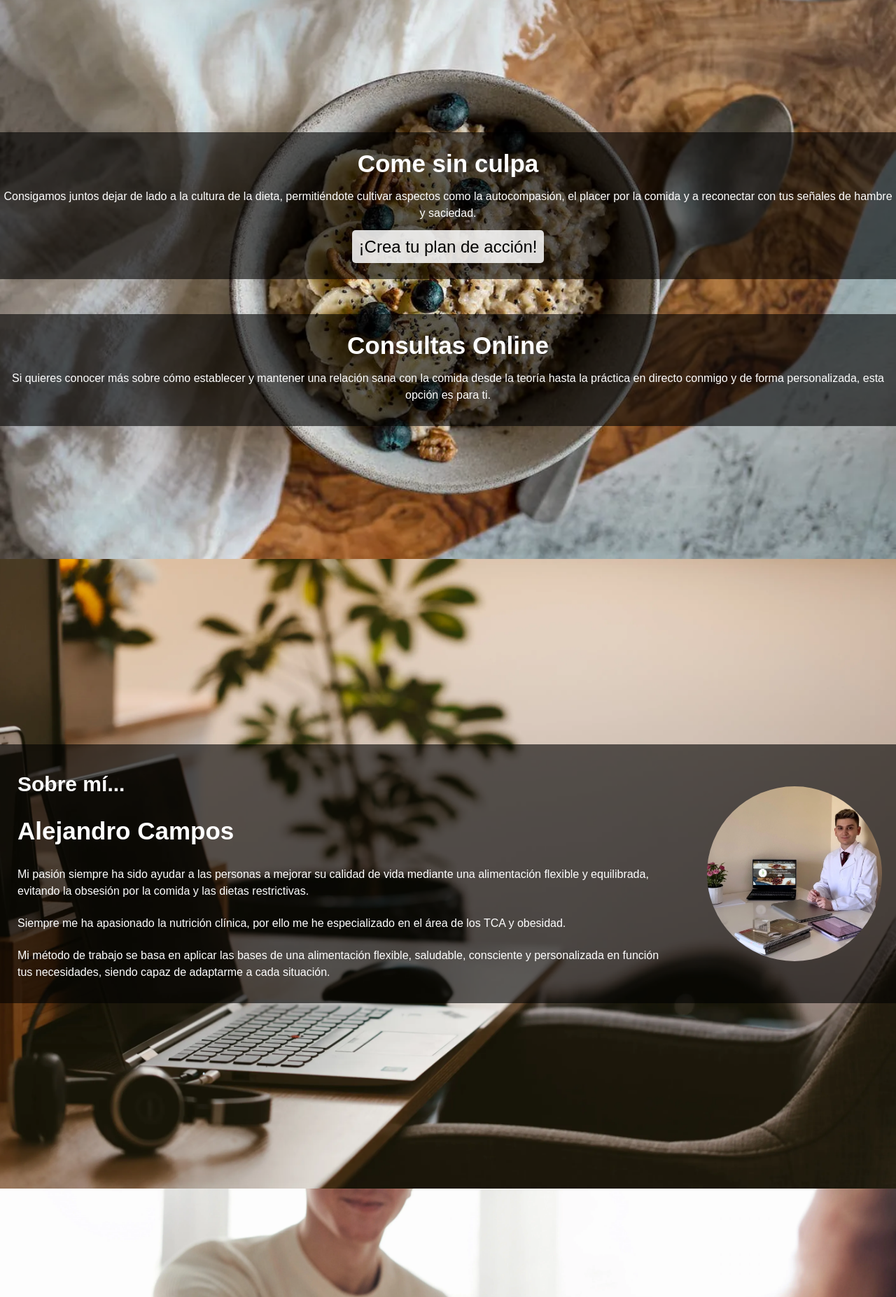
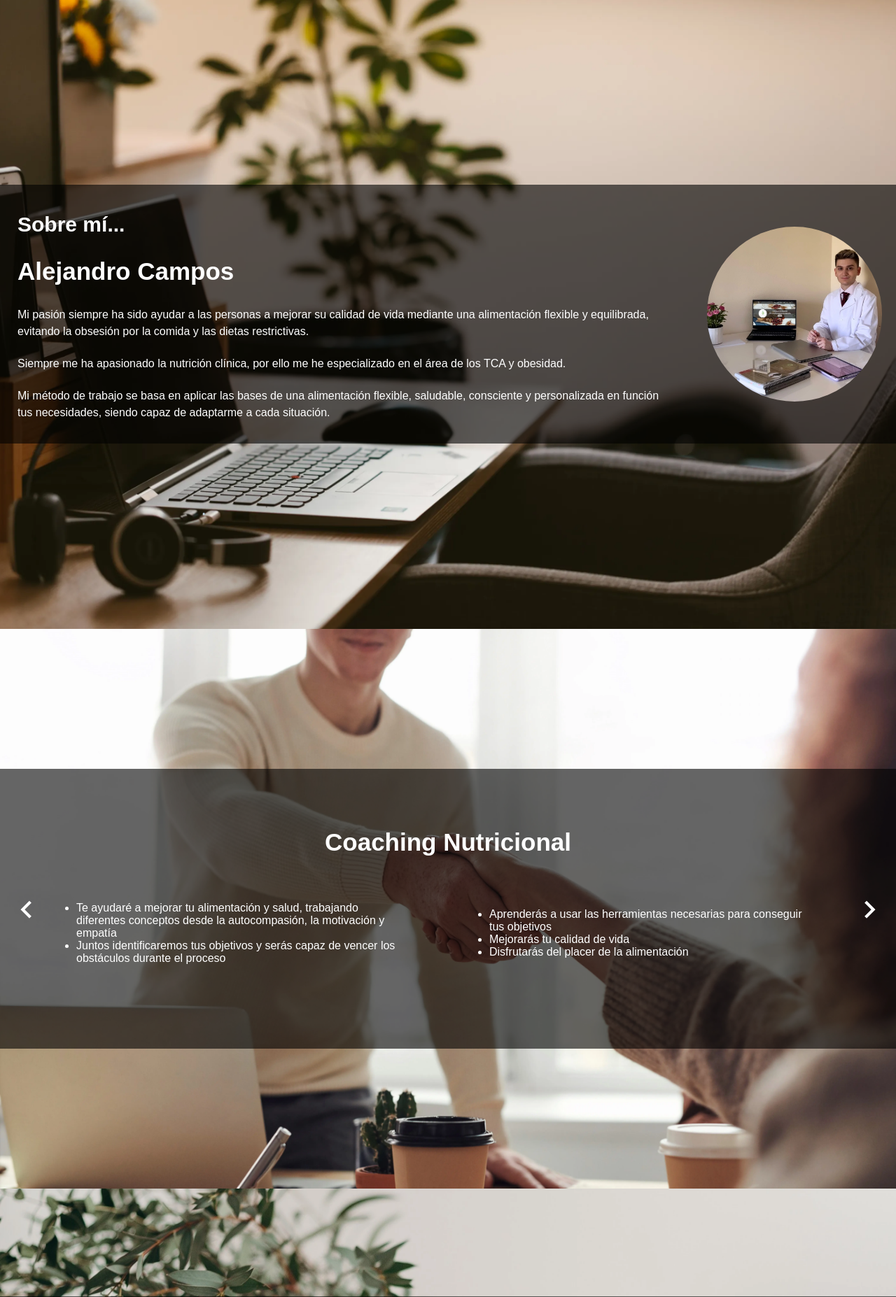
Before and after one commit to eldiosx/acnutritionis, a PHP site: page / in a window 1280 px wide. Shown: the part 801-2655 px from the top of the page at 70% size. Run offline with PHP 8.4, Linux system fonts and the light colour scheme; some web fonts are replaced.

Commit message:
minorUpdate

```diff
--- a/css/index.css
+++ b/css/index.css
@@ -198,11 +204,6 @@ main {
 }
 
 .container:nth-child(2) {
-    min-height: 800px;
-    background-image: url('../img/bowl.webp');
-}
-
-.container:nth-child(3) {
     min-height: 900px;
     background-image: url('../img/desktop.webp');
 }
--- a/index.html
+++ b/index.html
@@ -61,41 +61,13 @@
                             data-translate="¡Hola!, soy Alejandro Campos dietista-nutricionista y te ayudaré a dejar de lado las dietas restrictivas, a que aprendas a comer sin culpa y a que seas capaz de disfrutar del placer de la alimentación.">
                         </p>
                         <br>
-                        <a class="button" href="#contact" data-translate="¡Quiero una cita!">
-                        </a>
-                        <br>
-                        <br>
-                    </div>
-                </div>
-            </section>
-        </div>
-        <div class="container col" id="nutrition">
-            <section class="banner">
-                <div class="scroll-animation content">
-                    <div class="info">
-                        <h1 data-translate="Come sin culpa">
+                        <hr>
+                        <h1 data-translate="Alimentación consciente">
                         </h1>
                         <p
                             data-translate="Consigamos juntos dejar de lado a la cultura de la dieta, permitiéndote cultivar aspectos como la autocompasión, el placer por la comida y a reconectar con tus señales de hambre y saciedad.">
                         </p>
                         <br>
-                        <a href="#appointments" class="button" data-translate="¡Crea tu plan de acción!">
-                        </a>
-                        <br>
-                        <br>
-                    </div>
-                </div>
-            </section>
-            <div class="separator">
-            </div>
-            <section class="banner">
-                <div class="scroll-animation content">
-                    <div class="info">
-                        <h1 data-translate="Consultas Online">
-                        </h1>
-                        <p
-                            data-translate="Si quieres conocer más sobre cómo establecer y mantener una relación sana con la comida desde la teoría hasta la práctica en directo conmigo y de forma personalizada, esta opción es para ti.">
-                        </p>
                         <br>
                     </div>
                 </div>
--- a/js/translation.js
+++ b/js/translation.js
@@ -11,7 +11,7 @@ const translations = {
     'Nutrición para la recuperación': 'Nutrition for Recovery',
     '¡Hola!, soy Alejandro Campos dietista-nutricionista y te ayudaré a dejar de lado las dietas restrictivas, a que aprendas a comer sin culpa y a que seas capaz de disfrutar del placer de la alimentación.': 'Hello! I\'m Alejandro Campos, a dietitian-nutritionist, and I\'ll help you move away from restrictive diets, learn to eat without guilt, and embrace the pleasure of food.',
     '¡Quiero una cita!': 'I want a date!',
-    'Come sin culpa': 'Eat without guilt',
+    'Alimentación consciente': 'Mindful eating',
     'Consigamos juntos dejar de lado a la cultura de la dieta, permitiéndote cultivar aspectos como la autocompasión, el placer por la comida y a reconectar con tus señales de hambre y saciedad.': 'Let\'s work together to set aside diet culture, allowing you to cultivate aspects such as self-compassion, enjoyment of food, and reconnecting with your hunger and fullness cues.',
     '¡Crea tu plan de acción!': 'Create your action plan!',
     'Consultas Online': 'Online consultations',
```
Also changed, not shown: other parts of css/index.css (+18 -16 lines), img/aclogobig.webp.
